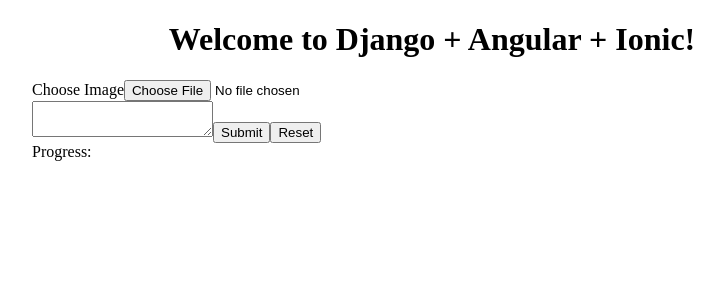
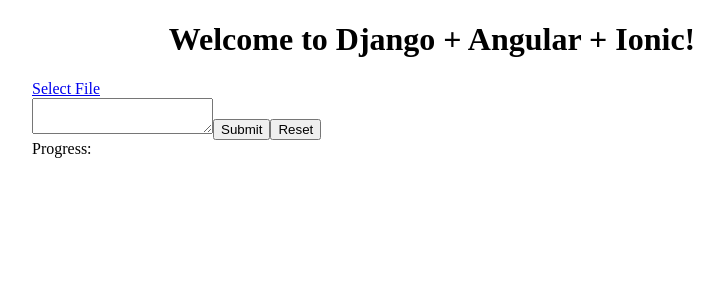
Before and after one commit to kameleon-ad/django-angular, an Angular app in the folder client/dj-ion/: page /status/create in a window 1280 px wide. Shown: the top 300 px of the page, without its empty margins (208-932 px from the left). Built offline with nearby package versions, Linux system fonts and the light colour scheme; what ngx-cookie-service would draw is missing.

Commit message:
30 - View Child Decoractor and Input Change + KeyUp + Click

```diff
--- a/client/dj-ion/src/app/status-create/status-create.component.css
+++ b/client/dj-ion/src/app/status-create/status-create.component.css
@@ -0,0 +1,5 @@
+.image-upload-group {
+    margin-right:-999999px;
+    position: absolute;
+    display: none;
+}
--- a/client/dj-ion/src/app/status-create/status-create.component.html
+++ b/client/dj-ion/src/app/status-create/status-create.component.html
@@ -1,15 +1,32 @@
 <span *ngIf='errorMsg'>{{ errorMsg }}</span>
 <form [formGroup]='statusForm' #statusDir='ngForm' (submit)='handleSubmit($event, statusDir, statusForm)'>
 
-    <div class="form-group">
-        <label for="file">Choose Image</label>
-            <input #myImageInput type="file"
-                   id="file"
-                   accept='image/*, video/*'
+    <div class="form-group image-upload-group" style=''>
+        <label for="image">Choose Image</label>
+            <input #myFileInput type="file"
+                   id="image"
+                   accept='image/*,'
                    (change)="handleFileInput($event.target.files)">
     </div>
 
-    <textarea id='content' name='content' formControlName='content'></textarea>
+
+    <a href='#' (click)='callFileInput($event)'>Select File
+
+        <span *ngIf='newFileName'>{{ newFileName }}</span>
+    </a>
+
+    <br/>
+
+    <textarea #myTextArea id='content' name='content' formControlName='content'
+        (change)='textAreaChanged()'
+        (click)='textAreaClicked()'
+        (keyup)='textAreaKeyup()'
+    ></textarea>
+    <p *ngIf='myTextArea.value'>{{ myTextArea.value }}
+
+        <br/>
+            <a href='#' (click)='clearMyTextArea($event)'>Clear</a>
+    </p>
 
     <div *ngIf='content.invalid && (content.dirty || content.touched)'>
         <div *ngIf='content.errors.maxlength'>
@@ -22,7 +39,7 @@
 
 
     <button type='submit' class='btn btn-default' [disabled]='statusForm.invalid'>Submit</button>
-    <button type='button' class='btn btn-default' (click)='statusDir.resetForm({})'>Reset</button>
+    <button type='button' class='btn btn-default' (click)='statusDir.resetForm({});resetFileInput()'>Reset</button>
 </form>
 
 
--- a/client/dj-ion/src/app/status-create/status-create.component.ts
+++ b/client/dj-ion/src/app/status-create/status-create.component.ts
@@ -23,9 +23,13 @@
     uploadComplete:boolean = false;
     uploadingProgressing:boolean = false;
     serverResponse: any;
+    newFileName: string;
 
-    @ViewChild('myInput')
+    @ViewChild('myFileInput')
     myImageInput: any;
+
+    @ViewChild('myTextArea')
+    myContentText:any;
 
 
     // status  = {content: ''}
@@ -43,8 +47,30 @@
       this.statusForm = new FormGroup({
           'content': this.content
       })
+
+      // console.log(this.myContentText.value)
   }
 
+  textAreaChanged(){
+    console.log("Changed")
+  }
+  textAreaClicked(){
+    console.log("clicked")
+  }
+  textAreaKeyup(){
+    console.log(this.myContentText.nativeElement.value)
+  }
+
+  clearMyTextArea(event){
+    event.preventDefault()
+    this.myContentText.nativeElement.value = ""
+  }
+
+  callFileInput(event){
+    console.log("trigger file input")
+    event.preventDefault()
+    this.myImageInput.nativeElement.click()
+  }
 
    handleProgress(event){
     if (event.type === HttpEventType.DownloadProgress) {
@@ -93,11 +119,15 @@
    handleFileInput(files: FileList) {
         let fileItem = files.item(0);
         console.log("file input has changed. The file is", fileItem)
-        this.imageToUpload = fileItem
+        if (fileItem){
+          this.newFileName = fileItem.name
+          this.imageToUpload = fileItem
+        }
     }
 
     resetFileInput() {
         console.log(this.myImageInput.nativeElement.files);
+        this.newFileName = null;
         this.myImageInput.nativeElement.value = "";
         console.log(this.myImageInput.nativeElement.files);
     }
```
Also changed, not shown: 1 other file (tests, documents, lock files or other folders).
